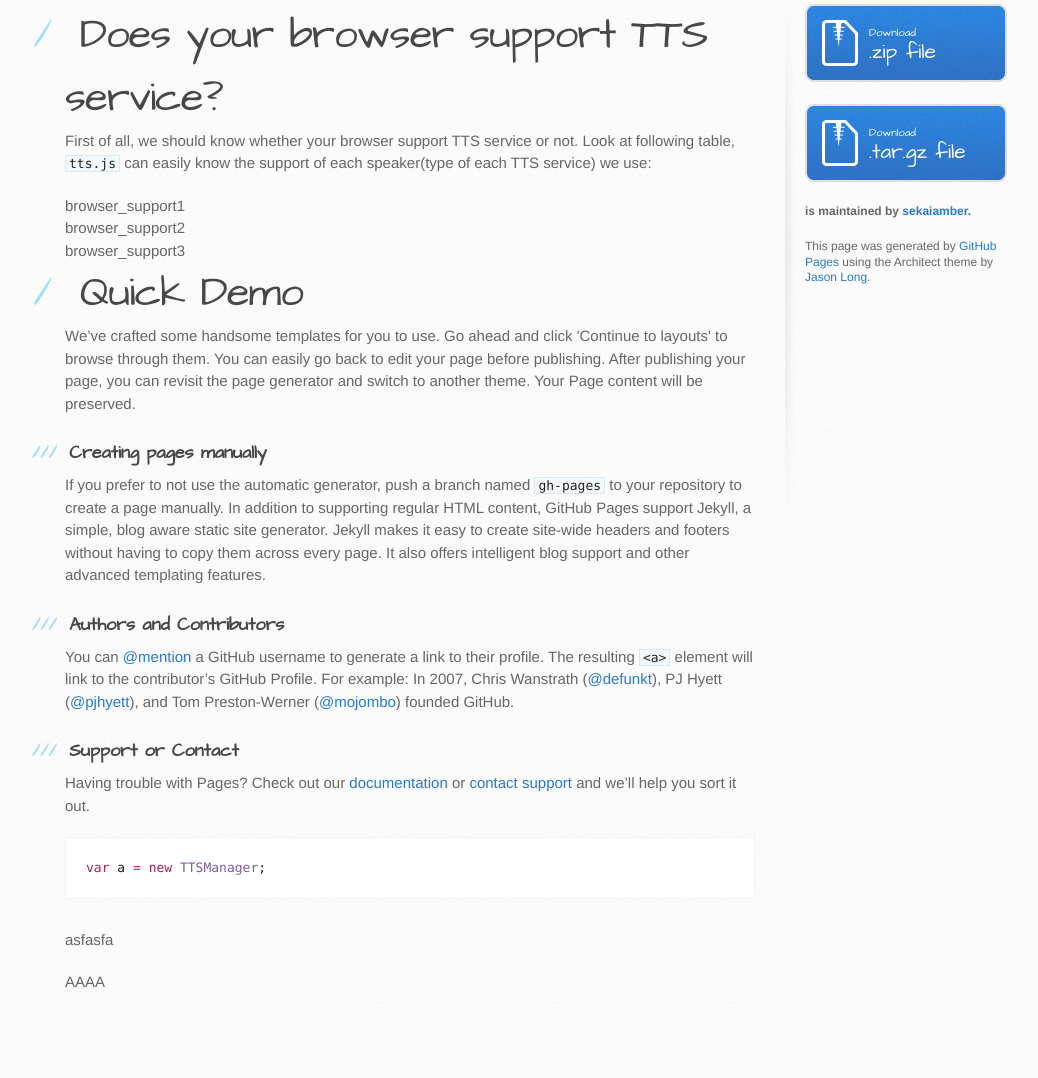
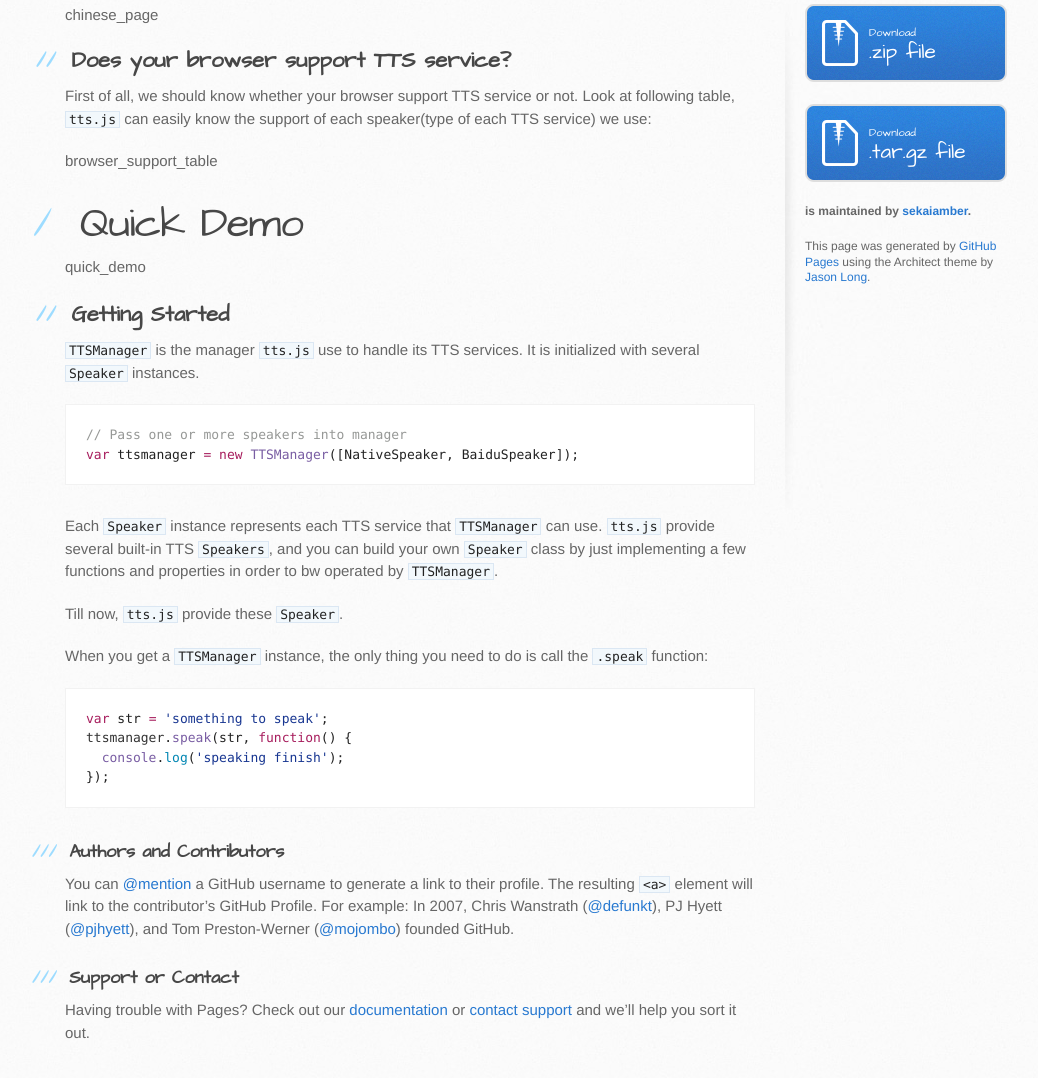
Before and after one commit to sekaiamber/tts.js, a plain HTML site: page index.html in a window 1280 px wide. Shown: the part 330-1408 px from the top of the page, without its empty margins (105-1143 px from the left). Before the commit the page ends 1346 px from the top, so only its background shows below. Drawn offline with nearby package versions, Linux system fonts and the light colour scheme.

```diff
--- a/index.html
+++ b/index.html
@@ -8,20 +8,18 @@
     <link rel="stylesheet" type="text/css" href="stylesheets/stylesheet.css" media="screen">
     <link rel="stylesheet" type="text/css" href="stylesheets/github-light.css" media="screen">
     <link rel="stylesheet" type="text/css" href="stylesheets/print.css" media="print">
-<script src="http://cdn.bootcss.com/jquery/2.2.1/jquery.min.js"></script>
-<script src="javascripts/main.js"></script>
-<script src="javascripts/tts.min.js"></script>
+
     <!--[if lt IE 9]>
     <script src="//html5shiv.googlecode.com/svn/trunk/html5.js"></script>
     <![endif]-->
 
-    <title>Tts.js by sekaiamber</title>
+    <title>tts.js by sekaiamber</title>
   </head>
 
   <body>
     <header>
       <div class="inner">
-        <h1>Tts.js</h1>
+        <h1>tts.js</h1>
         <h2>Javascript API for the Text-to-Speech service, provide an interface to manage built-in TTS speaker or your own TTS service.</h2>
         <a href="https://github.com/sekaiamber/tts.js" class="button"><small>View project on</small> GitHub</a>
       </div>
@@ -30,26 +28,38 @@
     <div id="content-wrapper">
       <div class="inner clearfix">
         <section id="main-content">
-          <h1>
-<a id="does-your-browser-support-tts-service" class="anchor" href="#does-your-browser-support-tts-service" aria-hidden="true"><span aria-hidden="true" class="octicon octicon-link"></span></a>Does your browser support TTS service?</h1>
+          <div name="js-placeholder">chinese_page</div>
+
+<h2>
+<a id="does-your-browser-support-tts-service" class="anchor" href="#does-your-browser-support-tts-service" aria-hidden="true"><span aria-hidden="true" class="octicon octicon-link"></span></a>Does your browser support TTS service?</h2>
 
 <p>First of all, we should know whether your browser support TTS service or not. Look at following table, <code>tts.js</code> can easily know the support of each speaker(type of each TTS service) we use:</p>
 
-<div name="js-placeholder">browser_support1</div>
-
-<div name="js-placeholder">browser_support2</div>
-
-<div name="js-placeholder">browser_support3</div>
+<p name="js-placeholder">browser_support_table</p>
 
 <h1>
 <a id="quick-demo" class="anchor" href="#quick-demo" aria-hidden="true"><span aria-hidden="true" class="octicon octicon-link"></span></a>Quick Demo</h1>
 
-<p>We’ve crafted some handsome templates for you to use. Go ahead and click 'Continue to layouts' to browse through them. You can easily go back to edit your page before publishing. After publishing your page, you can revisit the page generator and switch to another theme. Your Page content will be preserved.</p>
+<p name="js-placeholder">quick_demo</p>
 
-<h3>
-<a id="creating-pages-manually" class="anchor" href="#creating-pages-manually" aria-hidden="true"><span aria-hidden="true" class="octicon octicon-link"></span></a>Creating pages manually</h3>
+<h2>
+<a id="getting-started" class="anchor" href="#getting-started" aria-hidden="true"><span aria-hidden="true" class="octicon octicon-link"></span></a>Getting Started</h2>
 
-<p>If you prefer to not use the automatic generator, push a branch named <code>gh-pages</code> to your repository to create a page manually. In addition to supporting regular HTML content, GitHub Pages support Jekyll, a simple, blog aware static site generator. Jekyll makes it easy to create site-wide headers and footers without having to copy them across every page. It also offers intelligent blog support and other advanced templating features.</p>
+<p><code>TTSManager</code> is the manager <code>tts.js</code> use to handle its TTS services. It is initialized with several <code>Speaker</code> instances.</p>
+
+<div class="highlight highlight-source-js"><pre><span class="pl-c">// Pass one or more speakers into manager</span>
+<span class="pl-k">var</span> ttsmanager <span class="pl-k">=</span> <span class="pl-k">new</span> <span class="pl-en">TTSManager</span>([NativeSpeaker, BaiduSpeaker]);</pre></div>
+
+<p>Each <code>Speaker</code> instance represents each TTS service that <code>TTSManager</code> can use. <code>tts.js</code> provide several built-in TTS <code>Speakers</code>, and you can build your own <code>Speaker</code> class by just implementing a few functions and properties in order to bw operated by <code>TTSManager</code>.</p>
+
+<p>Till now, <code>tts.js</code> provide these <code>Speaker</code>.</p>
+
+<p>When you get a <code>TTSManager</code> instance, the only thing you need to do is call the <code>.speak</code> function:</p>
+
+<div class="highlight highlight-source-js"><pre><span class="pl-k">var</span> str <span class="pl-k">=</span> <span class="pl-s"><span class="pl-pds">'</span>something to speak<span class="pl-pds">'</span></span>;
+<span class="pl-smi">ttsmanager</span>.<span class="pl-en">speak</span>(str, <span class="pl-k">function</span>() {
+  <span class="pl-en">console</span>.<span class="pl-c1">log</span>(<span class="pl-s"><span class="pl-pds">'</span>speaking finish<span class="pl-pds">'</span></span>);
+});</pre></div>
 
 <h3>
 <a id="authors-and-contributors" class="anchor" href="#authors-and-contributors" aria-hidden="true"><span aria-hidden="true" class="octicon octicon-link"></span></a>Authors and Contributors</h3>
@@ -60,12 +70,6 @@
 <a id="support-or-contact" class="anchor" href="#support-or-contact" aria-hidden="true"><span aria-hidden="true" class="octicon octicon-link"></span></a>Support or Contact</h3>
 
 <p>Having trouble with Pages? Check out our <a href="https://help.github.com/pages">documentation</a> or <a href="https://github.com/contact">contact support</a> and we’ll help you sort it out.</p>
-
-<div class="highlight highlight-source-js"><pre><span class="pl-k">var</span> a <span class="pl-k">=</span> <span class="pl-k">new</span> <span class="pl-en">TTSManager</span>;</pre></div>
-
-<p>asfasfa</p>
-
-<div>AAAA</div>
         </section>
 
         <aside id="sidebar">
```
Also changed, not shown: params.json (+2 -2 lines).
